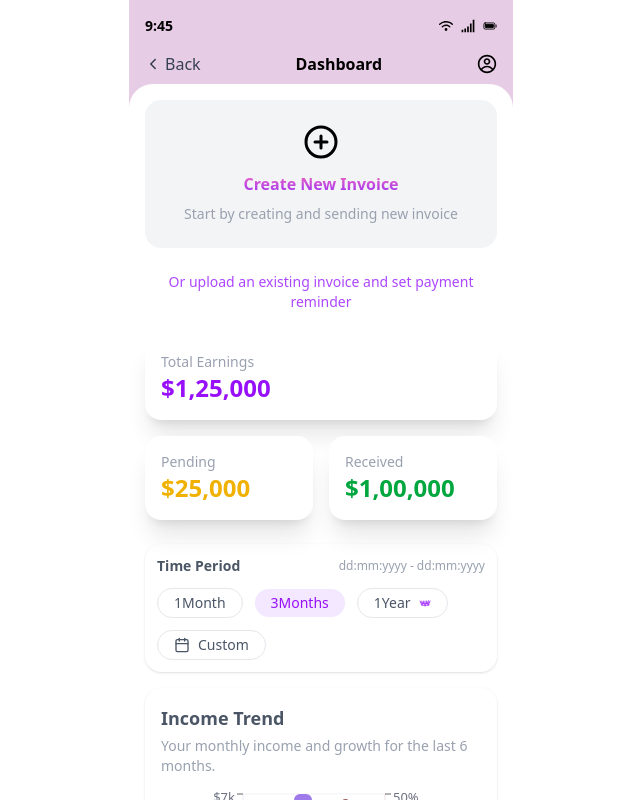
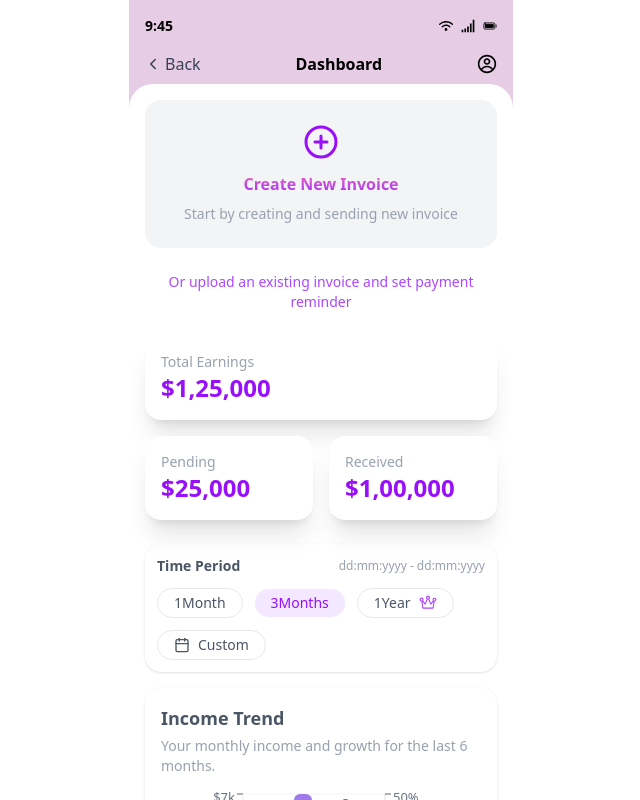
Before and after one commit to aksharkh/Sparkonomy, a React (Vite) app: page / in a window 1280 px wide. Shown: the whole page, without its empty margins (319-959 px from the left). Built offline with nearby package versions, Linux system fonts and the light colour scheme.

Commit message:
remaining code

```diff
--- a/src/App.jsx
+++ b/src/App.jsx
@@ -9,6 +9,7 @@ import { FiPlusCircle, FiCalendar } from "react-icons/fi";
 import EarningsCard from "./common/EarningsCard";
 import IncomeTrendCard from "./common/IncomeTrendCard";
 import CombinedChart from "./common/CombinedChart";
+import { PiCrown } from "react-icons/pi";
 
 export default function App() {
   const chartData = [
@@ -23,8 +24,8 @@ export default function App() {
   const earningsData = {
     total: { title: "Total Earnings", amount: "$1,25,000" },
     halfCards: [
-      { title: "Pending", amount: "$25,000", color: "text-yellow-500" },
-      { title: "Received", amount: "$1,00,000", color: "text-green-600" },
+      { title: "Pending", amount: "$25,000"},
+      { title: "Received", amount: "$1,00,000" },
     ],
   };
 
@@ -96,7 +97,7 @@ export default function App() {
 
       <div className="bg-white flex-1 rounded-t-3xl p-4 overflow-y-auto no-scrollbar">
         <div className="bg-gray-100 rounded-2xl px-6 py-6 flex flex-col items-center text-center">
-          <FiPlusCircle className="text-4xl" />
+          <FiPlusCircle className="text-4xl inline-block text-purple-600 mx-1" />
           <h1 className="mt-3 font-bold bg-gradient-to-b from-pink-400 to-purple-600 bg-clip-text text-transparent">
             Create New Invoice
           </h1>
@@ -147,7 +148,7 @@ export default function App() {
 
               <div className="px-4 py-1 rounded-full text-sm font-medium inline-flex items-center gap-2 bg-white border border-gray-200 text-gray-600">
                 1Year
-                <GiCrown className="text-xs text-purple-500" />
+                <PiCrown className="text-lg text-purple-500" />
               </div>
             </div>
 
```
